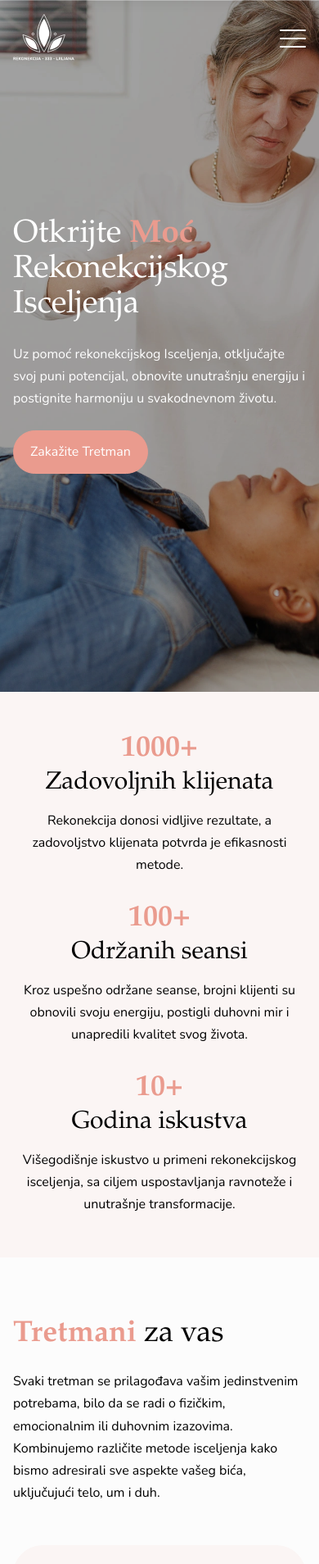
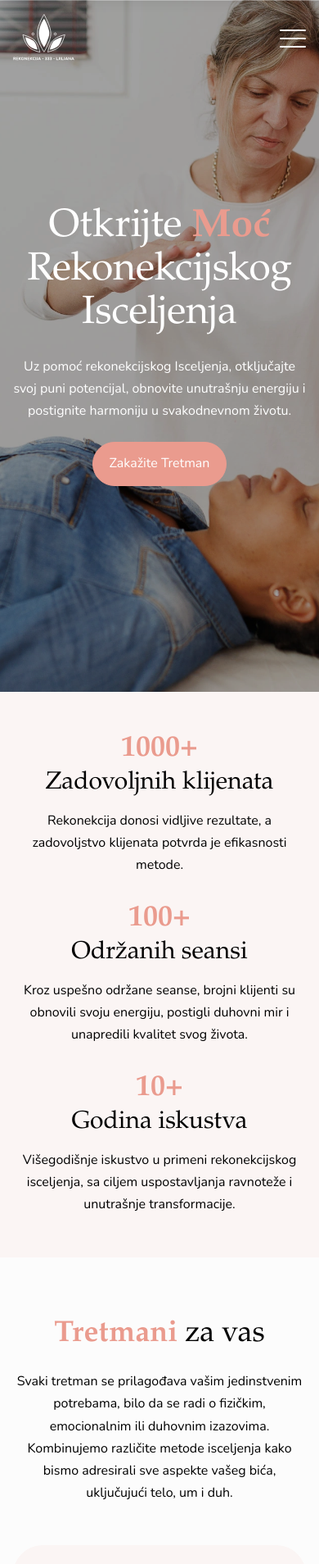
Before and after one commit to stefanelli990/rekonekcija-333-ljiljana, a React (Vite) app: page / in a window 390 px wide. Shown: the top 1908 px of the page at 82% size. Built offline with nearby package versions, Linux system fonts and the light colour scheme.

Commit message:
centering text on mobile

```diff
--- a/src/components/About.jsx
+++ b/src/components/About.jsx
@@ -8,7 +8,7 @@ export default function About() {
         <div className='md:w-1/2 h-[500px] rounded-[40px] overflow-hidden'>
           <img className='object-cover w-full h-full' src={aboutImg} alt="" />
         </div>
-        <div className='md:w-1/2'>
+        <div className='text-center md:text-left md:w-1/2'>
           <h2 className='mb-4'>Moj <span className='text-primaryColor font-bold'>put</span> rekonekcije</h2>
           <p className='text-xl mb-6'>
             Ljiljana Medović - Prakticar rekonekcije
--- a/src/components/Benefits.jsx
+++ b/src/components/Benefits.jsx
@@ -14,7 +14,7 @@ export default function Benefits() {
         <div className="grid sm:grid-cols-2 lg:grid-cols-3 gap-4">
           {benefits.map((item, index) => (
             <div
-              className="border border-gray-300 rounded-3xl p-6"
+              className="text-center flex items-center flex-col sm:text-left sm:items-start border border-gray-300 rounded-3xl p-6"
               key={index}
             >
               <img className="w-[60px]" src={item.benefitIcon} alt="" />
--- a/src/components/Connect.jsx
+++ b/src/components/Connect.jsx
@@ -4,9 +4,9 @@ export default function Connect() {
   return (
     <section className="bg-primaryColor-light py-[50px] lg:py-[75px]">
         <div className="wrapper">
-            <div className="flex flex-wrap items-center justify-between gap-6">
+            <div className="flex flex-col md:flex-row items-center justify-center gap-6 md:justify-between">
                 <h2><span className="text-primaryColor font-bold">Povežimo</span> se</h2>
-                <div className="flex flex-wrap gap-4">
+                <div className="flex flex-wrap justify-center gap-4">
                 {socialNetworks.map((item,index) => (
                     <div key={index}>
                         <div className="flex items-center gap-2">
--- a/src/components/Contact.jsx
+++ b/src/components/Contact.jsx
@@ -10,7 +10,7 @@ export default function Contact() {
           <h2>Budimo u <span className="font-bold text-primaryColor">kontaktu</span></h2>
           <p>Ako imate pitanja u vezi rekonekcijskog isceljenje, želite da saznate više o našim uslugama, ili biste želeli da zakažete svoju prvu sesiju, slobodno kontaktirajte. Vaša dobrobit je na prvom mestu i ovde sam da vam pružim podršku na vašem putu ka isceljenju.</p>
         </SectionTitle>
-        <div className="grid sm:grid-cols-2 lg:grid-cols-3 gap-4">
+        <div className="grid md:grid-cols-3 gap-4">
           {contactInformations.map((item, index) => (
             <a href={item.contactLink} key={index} className="space-y-2 text-center border border-gray-300 py-[50px] rounded-3xl">
             <img className="inline" src={item.contactIcon} alt="" />
--- a/src/components/Cta.jsx
+++ b/src/components/Cta.jsx
@@ -5,7 +5,7 @@ export default function Cta() {
     <section>
         <div className="wrapper" >
           <div className="bg-primaryColor-light flex items-center flex-col md:flex-row-reverse rounded-[24px] lg:rounded-[40px] overflow-hidden">
-            <div className="md:w-1/2 p-8 lg:p-14 md:py-0 flex flex-col gap-6 items-start">
+            <div className="md:w-1/2 p-8 lg:p-14 md:py-0 flex flex-col gap-6 items-center md:items-start text-center md:text-left">
             <div className='lg:max-w-sm'>
             <h2 className=''><span className='font-bold text-primaryColor'>Zakažite</span> tretman već danas</h2>
             </div>
--- a/src/components/Faq.jsx
+++ b/src/components/Faq.jsx
@@ -19,13 +19,13 @@ export default function Faq() {
         </SectionTitle>
         <ul>
           {faq.map((item, index) => (
-            <li key={index} className="mb-4 rounded-3xl border border-gray-300">
+            <li key={index} className="mb-4 rounded-3xl border border-gray-300 text-center sm:text-left">
               <button
                 onClick={() => toggleAccordion(index)}
-                className="px-6 py-5 text-left rounded-3xl cursor-pointer w-full flex justify-between items-center  gap-4"
+                className="px-6 py-5  rounded-3xl cursor-pointer w-full flex justify-between items-center text-center gap-4 sm:text-left"
               >
                 <h3>{item.question}</h3>
-                <div className="relative">
+                <div className="relative hidden sm:block">
                   <div className="w-[18px] h-[2px] bg-primaryColor rounded-full"></div>
                   <div
                     className={`w-[18px] h-[2px] bg-primaryColor rounded-full absolute top-1/2 -translate-y-1/2 transition-transform duration-200 ${
--- a/src/components/Footer.jsx
+++ b/src/components/Footer.jsx
@@ -3,7 +3,7 @@ export default function Footer() {
   const currentYear = new Date().getFullYear()
 
   return (
-    <footer className="wrapper my-[50px] lg:my-[100px] md:text-center">
+    <footer className="wrapper my-[50px] lg:my-[100px] text-center">
         <p>&copy; {currentYear} Rekonekcija 333 Ljiljana. Developed by <a href="https://github.com/stefanelli990" target="_blank" className="text-primaryColor font-semibold">stefanelli990</a></p>
     </footer>
   )
--- a/src/components/Hero.jsx
+++ b/src/components/Hero.jsx
@@ -5,8 +5,8 @@ export default function Hero() {
     <section id="hero" className="relative">
         <img className='absolute inset-0 w-full h-full object-cover -z-[2]' src={heroBg} alt="" />
         <div className="bg-black/35 absolute inset-0 -z-[1]"></div>
-        <div className="wrapper flex items-center justify-between min-h-screen text-white">
-            <div className="max-w-[450px] sm:max-w-[550px] sm:pt-[150px] sm:pb-[60px]">
+        <div className="wrapper flex items-center text-center justify-center min-h-screen text-white sm:text-left sm:justify-start">
+            <div className="max-w-[400px] sm:max-w-[550px] sm:pt-[150px] sm:pb-[60px]">
                 <h1>Otkrijte <span className='text-primaryColor font-bold'>Moć</span> Rekonekcijskog Isceljenja</h1>
                 <p className="my-6">Uz pomoć rekonekcijskog Isceljenja, otključajte svoj puni potencijal, obnovite unutrašnju energiju i postignite harmoniju u svakodnevnom životu.</p>
                 <div>
--- a/src/components/SectionTitle.jsx
+++ b/src/components/SectionTitle.jsx
@@ -1,6 +1,6 @@
 export default function SectionTitle({children}) {
   return (
-    <div className="max-w-2xl mx-auto mb-[50px] space-y-6 md:text-center">
+    <div className="max-w-2xl mx-auto mb-[50px] space-y-6 text-center">
           {children}
         </div>
   )
--- a/src/components/Treatmants.jsx
+++ b/src/components/Treatmants.jsx
@@ -12,7 +12,7 @@ export default function Treatmants() {
         </SectionTitle>
             <div className="flex flex-col md:flex-row gap-4 md:gap-8">
                 {treatmants.map((item, index) => (
-                    <div key={index} className="bg-primaryColor-light rounded-[36px] md:rounded-[40px] flex flex-col items-start justify-between gap-4 p-6 md:p-7">
+                    <div key={index} className="bg-primaryColor-light rounded-[36px] md:rounded-[40px] flex flex-col text-center items-center justify-between gap-4 p-6 md:p-7 sm:text-left sm:items-start">
                         <h3>{item.treatmantTitle}</h3>
                         <p>{item.treatmantDesc}</p>
                         <div>
--- a/src/index.css
+++ b/src/index.css
@@ -25,7 +25,7 @@ body {
     @apply font-serif;
   }
   h1 {
-    @apply text-[10vw] sm:text-7xl;
+    @apply text-5xl sm:text-7xl;
   }
   h2 {
     @apply text-4xl lg:text-5xl;
```
